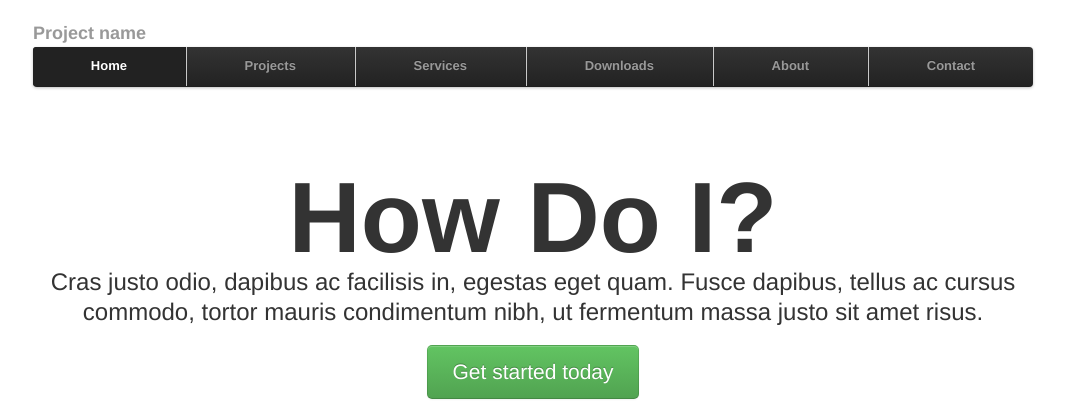
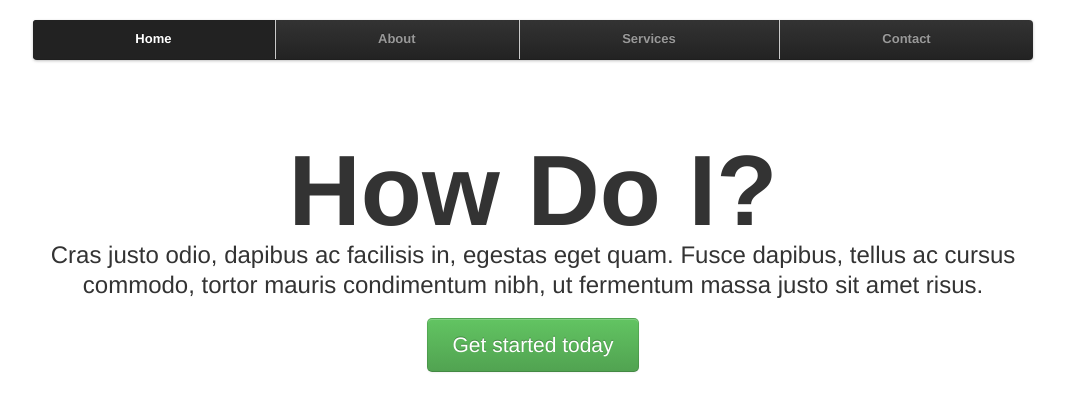
Before and after one commit to YolandaMDavis/howdoi, a PHP site: page / in a window 1280 px wide. Shown: the top 420 px of the page, without its empty margins (107-1172 px from the left). Run offline with PHP 8.4, Linux system fonts and the light colour scheme; some libraries are stand-ins or nearby versions.

Commit message:
added bootstrap changes

```diff
--- a/index.php
+++ b/index.php
@@ -97,16 +97,13 @@
 <div class="container">
 
       <div class="masthead">
-        <h3 class="muted">Project name</h3>
         <div class="navbar">
           <div class="navbar-inner">
             <div class="container">
               <ul class="nav">
                 <li class="active"><a href="#">Home</a></li>
-                <li><a href="#">Projects</a></li>
+                <li><a href="#">About</a></li>
                 <li><a href="#">Services</a></li>
-                <li><a href="#">Downloads</a></li>
-                <li><a href="#">About</a></li>
                 <li><a href="#">Contact</a></li>
               </ul>
             </div>
```
